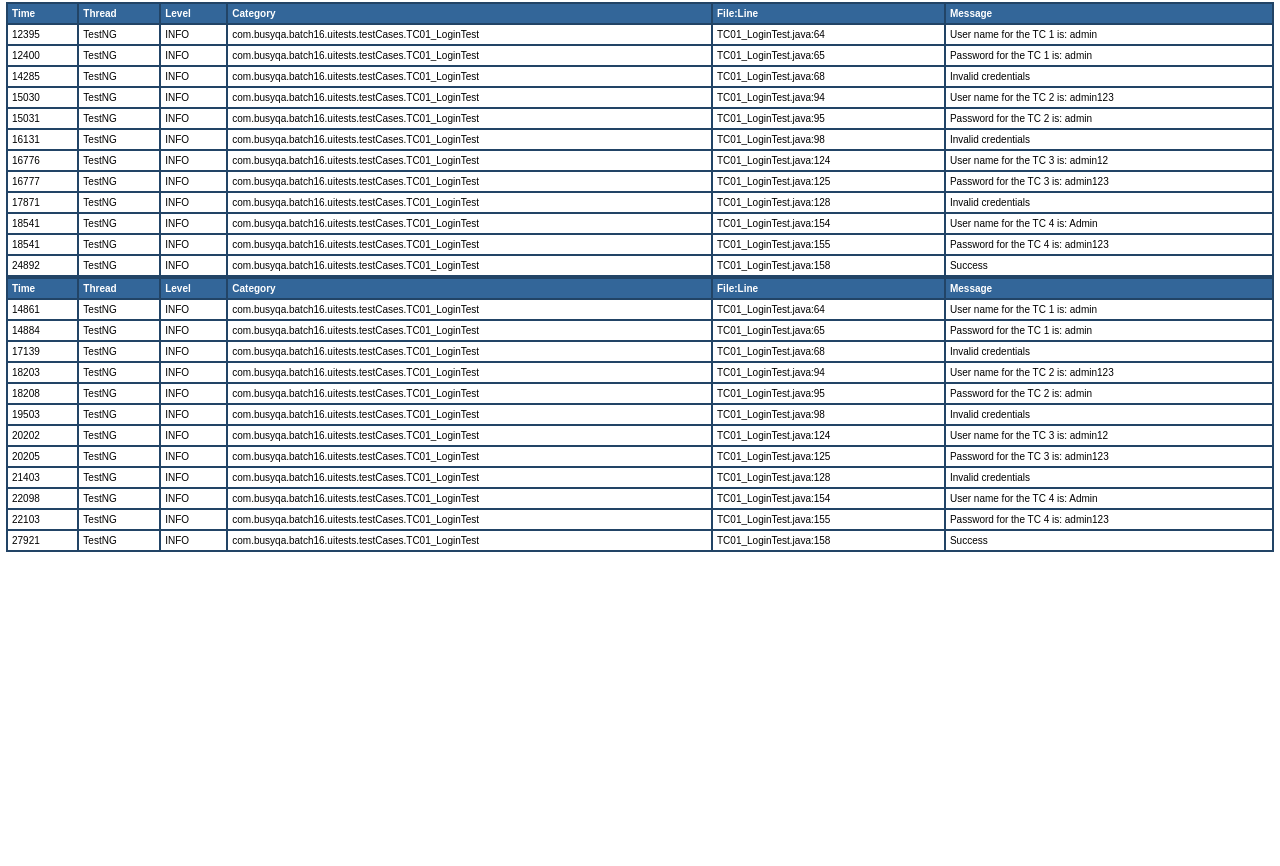
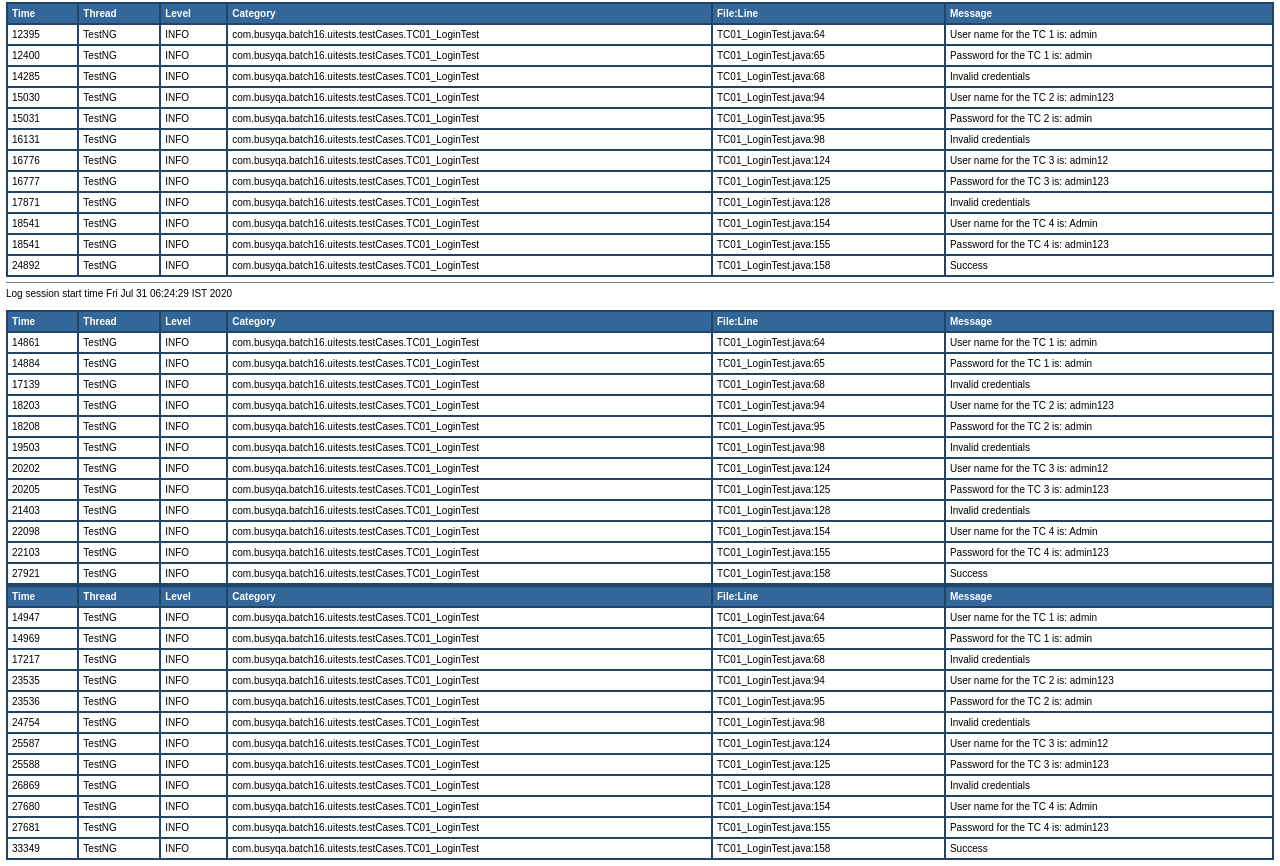
Before and after one commit to SimranBusyqa1/BusyQABatch16UITest, a plain HTML site: page Report.html in a window 1280 px wide. Shown: the part 4677-5543 px from the top of the page. Before the commit the page ends 5235 px from the top, so only its background shows below. Drawn offline with Linux system fonts and the light colour scheme.

Commit message:
Ran second tests

```diff
--- a/Report.html
+++ b/Report.html
@@ -2206,3 +2206,135 @@ Log session start time Fri Jul 31 05:42:50 IST 2020<br>
 <td>TC01_LoginTest.java:158</td>
 <td title="Message">Success</td>
 </tr>
+<!DOCTYPE HTML PUBLIC "-//W3C//DTD HTML 4.01 Transitional//EN" "http://www.w3.org/TR/html4/loose.dtd">
+<html>
+<head>
+<title>Application log</title>
+<style type="text/css">
+<!--
+body, table {font-family: arial,sans-serif; font-size: x-small;}
+th {background: #336699; color: #FFFFFF; text-align: left;}
+-->
+</style>
+</head>
+<body bgcolor="#FFFFFF" topmargin="6" leftmargin="6">
+<hr size="1" noshade>
+Log session start time Fri Jul 31 06:24:29 IST 2020<br>
+<br>
+<table cellspacing="0" cellpadding="4" border="1" bordercolor="#224466" width="100%">
+<tr>
+<th>Time</th>
+<th>Thread</th>
+<th>Level</th>
+<th>Category</th>
+<th>File:Line</th>
+<th>Message</th>
+</tr>
+
+<tr>
+<td>14947</td>
+<td title="TestNG thread">TestNG</td>
+<td title="Level">INFO</td>
+<td title="com.busyqa.batch16.uitests.testCases.TC01_LoginTest category">com.busyqa.batch16.uitests.testCases.TC01_LoginTest</td>
+<td>TC01_LoginTest.java:64</td>
+<td title="Message">User name for the TC 1 is: admin</td>
+</tr>
+
+<tr>
+<td>14969</td>
+<td title="TestNG thread">TestNG</td>
+<td title="Level">INFO</td>
+<td title="com.busyqa.batch16.uitests.testCases.TC01_LoginTest category">com.busyqa.batch16.uitests.testCases.TC01_LoginTest</td>
+<td>TC01_LoginTest.java:65</td>
+<td title="Message">Password for the TC 1 is: admin</td>
+</tr>
+
+<tr>
+<td>17217</td>
+<td title="TestNG thread">TestNG</td>
+<td title="Level">INFO</td>
+<td title="com.busyqa.batch16.uitests.testCases.TC01_LoginTest category">com.busyqa.batch16.uitests.testCases.TC01_LoginTest</td>
+<td>TC01_LoginTest.java:68</td>
+<td title="Message">Invalid credentials</td>
+</tr>
+
+<tr>
+<td>23535</td>
+<td title="TestNG thread">TestNG</td>
+<td title="Level">INFO</td>
+<td title="com.busyqa.batch16.uitests.testCases.TC01_LoginTest category">com.busyqa.batch16.uitests.testCases.TC01_LoginTest</td>
+<td>TC01_LoginTest.java:94</td>
+<td title="Message">User name for the TC 2 is: admin123</td>
+</tr>
+
+<tr>
+<td>23536</td>
+<td title="TestNG thread">TestNG</td>
+<td title="Level">INFO</td>
+<td title="com.busyqa.batch16.uitests.testCases.TC01_LoginTest category">com.busyqa.batch16.uitests.testCases.TC01_LoginTest</td>
+<td>TC01_LoginTest.java:95</td>
+<td title="Message">Password for the TC 2 is: admin</td>
+</tr>
+
+<tr>
+<td>24754</td>
+<td title="TestNG thread">TestNG</td>
+<td title="Level">INFO</td>
+<td title="com.busyqa.batch16.uitests.testCases.TC01_LoginTest category">com.busyqa.batch16.uitests.testCases.TC01_LoginTest</td>
+<td>TC01_LoginTest.java:98</td>
+<td title="Message">Invalid credentials</td>
+</tr>
+
+<tr>
+<td>25587</td>
+<td title="TestNG thread">TestNG</td>
+<td title="Level">INFO</td>
+<td title="com.busyqa.batch16.uitests.testCases.TC01_LoginTest category">com.busyqa.batch16.uitests.testCases.TC01_LoginTest</td>
+<td>TC01_LoginTest.java:124</td>
+<td title="Message">User name for the TC 3 is: admin12</td>
+</tr>
+
+<tr>
+<td>25588</td>
+<td title="TestNG thread">TestNG</td>
+<td title="Level">INFO</td>
+<td title="com.busyqa.batch16.uitests.testCases.TC01_LoginTest category">com.busyqa.batch16.uitests.testCases.TC01_LoginTest</td>
+<td>TC01_LoginTest.java:125</td>
+<td title="Message">Password for the TC 3 is: admin123</td>
+</tr>
+
+<tr>
+<td>26869</td>
+<td title="TestNG thread">TestNG</td>
+<td title="Level">INFO</td>
+<td title="com.busyqa.batch16.uitests.testCases.TC01_LoginTest category">com.busyqa.batch16.uitests.testCases.TC01_LoginTest</td>
+<td>TC01_LoginTest.java:128</td>
+<td title="Message">Invalid credentials</td>
+</tr>
+
+<tr>
+<td>27680</td>
+<td title="TestNG thread">TestNG</td>
+<td title="Level">INFO</td>
+<td title="com.busyqa.batch16.uitests.testCases.TC01_LoginTest category">com.busyqa.batch16.uitests.testCases.TC01_LoginTest</td>
+<td>TC01_LoginTest.java:154</td>
+<td title="Message">User name for the TC 4 is: Admin</td>
+</tr>
+
+<tr>
+<td>27681</td>
+<td title="TestNG thread">TestNG</td>
+<td title="Level">INFO</td>
+<td title="com.busyqa.batch16.uitests.testCases.TC01_LoginTest category">com.busyqa.batch16.uitests.testCases.TC01_LoginTest</td>
+<td>TC01_LoginTest.java:155</td>
+<td title="Message">Password for the TC 4 is: admin123</td>
+</tr>
+
+<tr>
+<td>33349</td>
+<td title="TestNG thread">TestNG</td>
+<td title="Level">INFO</td>
+<td title="com.busyqa.batch16.uitests.testCases.TC01_LoginTest category">com.busyqa.batch16.uitests.testCases.TC01_LoginTest</td>
+<td>TC01_LoginTest.java:158</td>
+<td title="Message">Success</td>
+</tr>
```
Also changed, not shown: TestReport/Test-Automaton-Report.html (+30 -30 lines), ScreenShots/2020_07_31_06_24_34-InvalidLoginTest_01.png (added), ScreenShots/2020_07_31_06_24_41-InvalidLoginTest_02.png (added), ScreenShots/2020_07_31_06_24_43-InvalidLoginTest_03.png (added), ScreenShots/2020_07_31_06_24_50-ValidLogin.png (added), 12 other files.
